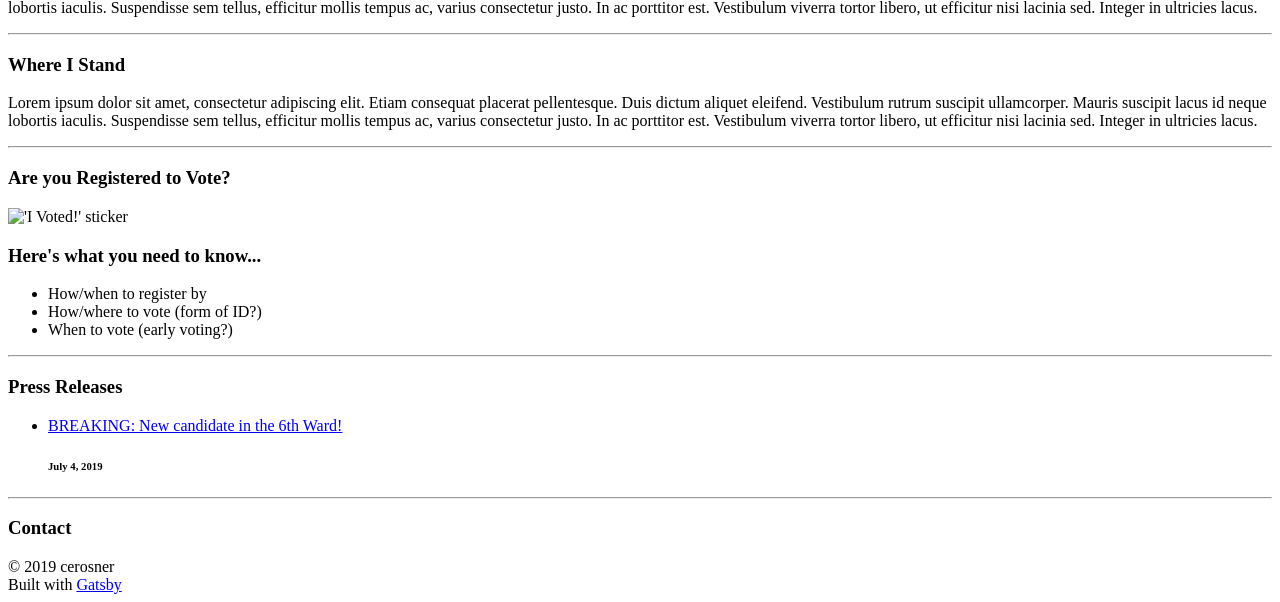
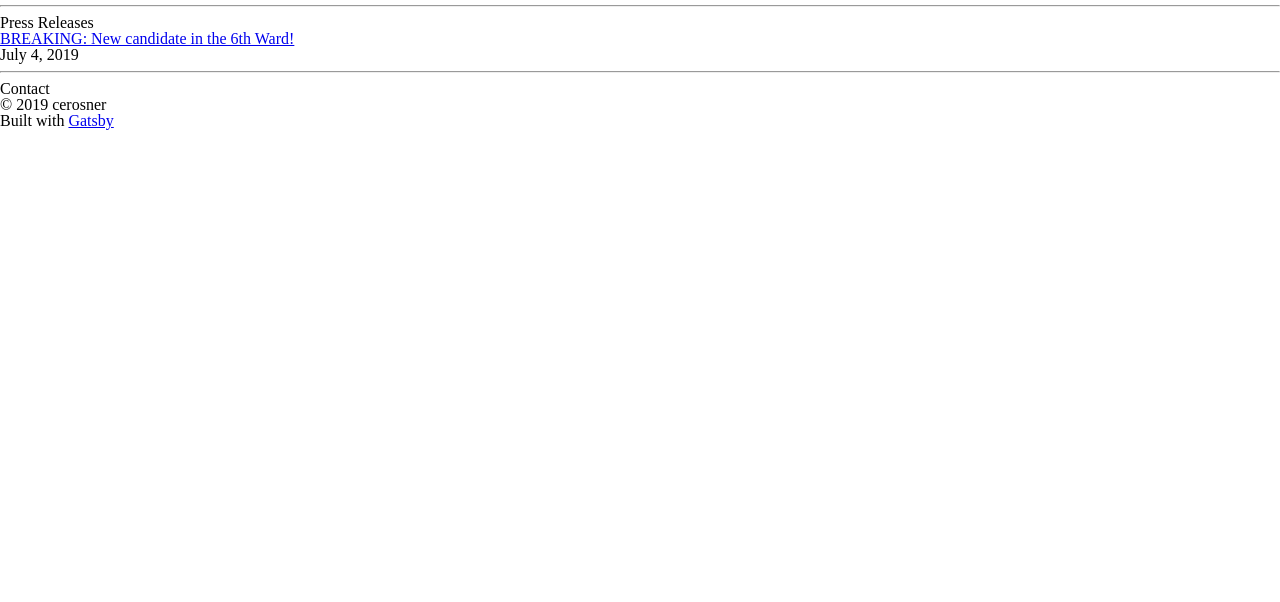
Before and after one commit to cerosner/campaign-demo, a Gatsby site: page / in a window 1280 px wide. Shown: the part 345-947 px from the top of the page. After the commit the page ends 800 px from the top, so only its background shows below. Built offline with nearby package versions, Linux system fonts and the light colour scheme; Gatsby itself is replaced by a stand-in of ours.

Commit message:
initializes Sass with CSS reset template

```diff
--- a/gatsby-config.js
+++ b/gatsby-config.js
@@ -5,6 +5,7 @@ module.exports = {
     author: `Cassie Rosner`
   },
   plugins: [
+    `gatsby-plugin-sass`,
     `gatsby-plugin-react-helmet`,
     {
       resolve: `gatsby-source-filesystem`,
--- a/src/pages/index.js
+++ b/src/pages/index.js
@@ -7,6 +7,8 @@ import AboutMe from '../components/about-me'
 import Issues from '../components/issues'
 import PressReleases from '../components/press-releases'
 import Contact from '../components/contact'
+
+import mystyles from '../styles/index.scss'
 
 const IndexPage = () => (
   <Layout>
--- /dev/null
+++ b/src/styles/_reset.scss
@@ -0,0 +1,48 @@
+/* http://meyerweb.com/eric/tools/css/reset/
+   v2.0 | 20110126
+   License: none (public domain)
+*/
+
+html, body, div, span, applet, object, iframe,
+h1, h2, h3, h4, h5, h6, p, blockquote, pre,
+a, abbr, acronym, address, big, cite, code,
+del, dfn, em, img, ins, kbd, q, s, samp,
+small, strike, strong, sub, sup, tt, var,
+b, u, i, center,
+dl, dt, dd, ol, ul, li,
+fieldset, form, label, legend,
+table, caption, tbody, tfoot, thead, tr, th, td,
+article, aside, canvas, details, embed,
+figure, figcaption, footer, header, hgroup,
+menu, nav, output, ruby, section, summary,
+time, mark, audio, video {
+	margin: 0;
+	padding: 0;
+	border: 0;
+	font-size: 100%;
+	font: inherit;
+	vertical-align: baseline;
+}
+/* HTML5 display-role reset for older browsers */
+article, aside, details, figcaption, figure,
+footer, header, hgroup, menu, nav, section {
+	display: block;
+}
+body {
+	line-height: 1;
+}
+ol, ul {
+	list-style: none;
+}
+blockquote, q {
+	quotes: none;
+}
+blockquote:before, blockquote:after,
+q:before, q:after {
+	content: '';
+	content: none;
+}
+table {
+	border-collapse: collapse;
+	border-spacing: 0;
+}
--- /dev/null
+++ b/src/styles/index.scss
@@ -0,0 +1 @@
+@import './reset'
```
Also changed, not shown: package.json (+5 -2 lines), 1 other file.
